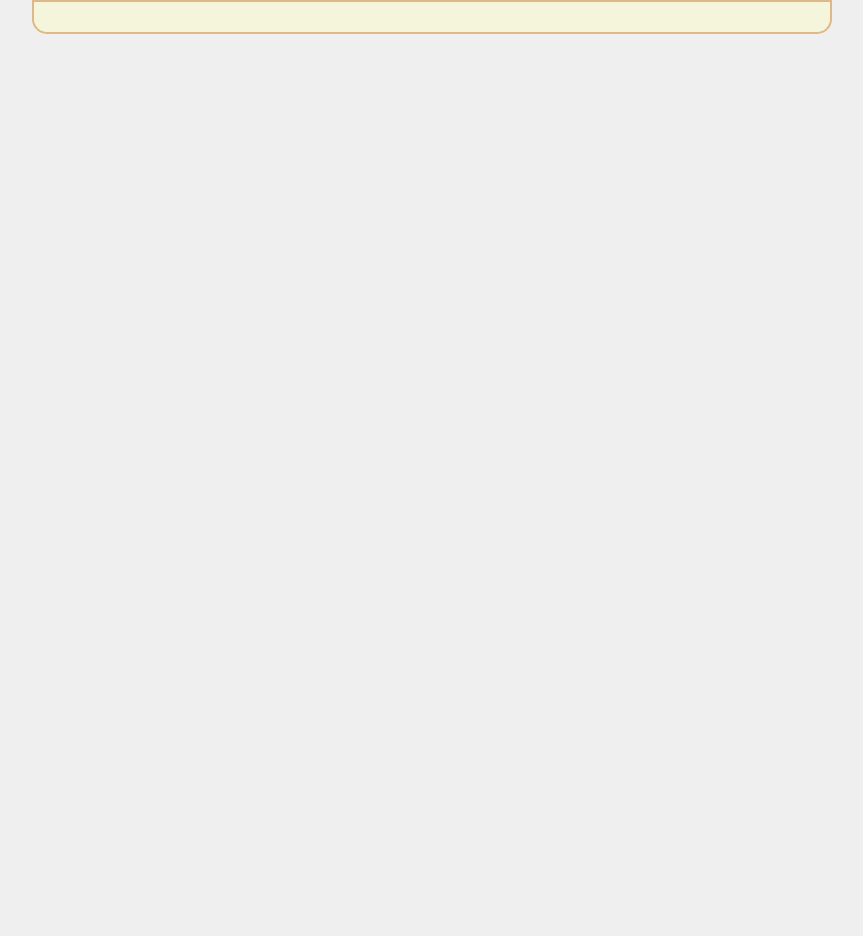
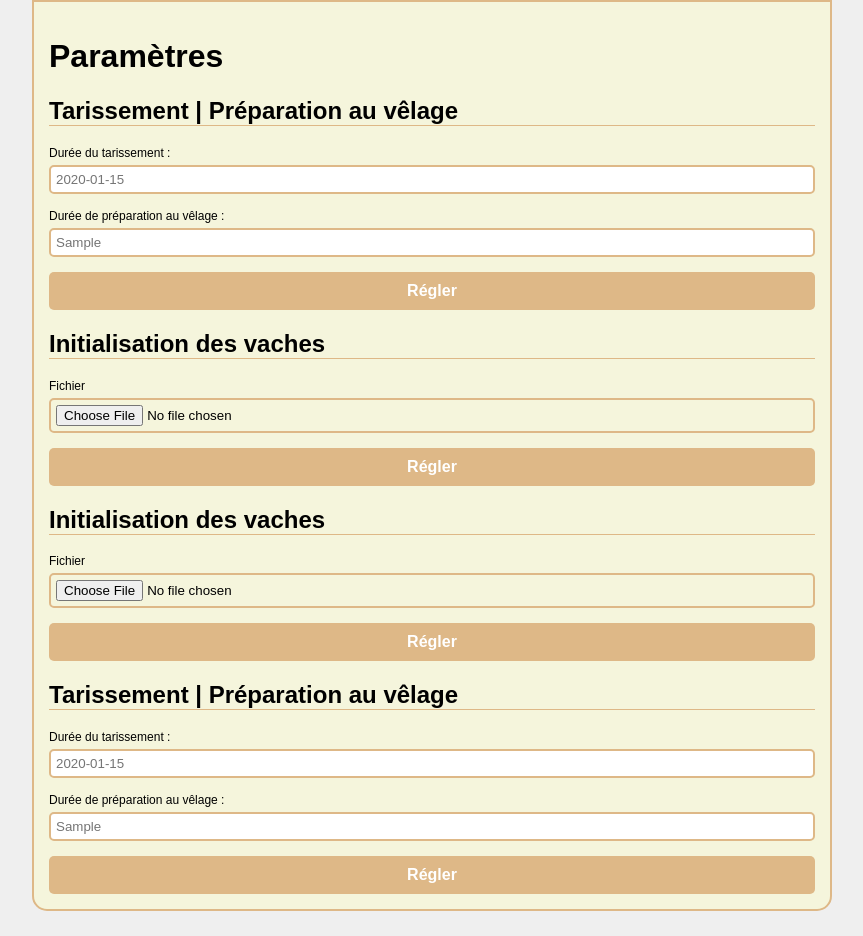
Before and after one commit to loann-des/BioFarm-Monitor, a Flask app: template web_app/templates/settings.html in a window 1280 px wide. Shown: the part 83-1019 px from the top of the page, without its empty margins (208-1071 px from the left). Before the commit the page ends 117 px from the top, so only its background shows below. Run offline with Flask 3, Linux system fonts and the light colour scheme; the template is opened without the code that fills it: most values are stand-ins (such as "Sample title", 1, 10 or a date in 2020); parts of the project's set-up code (start-up, migrations or seed data) failed here and were passed over.

Commit message:
WIP : page setting

```diff
--- a/web_app/__init__.py
+++ b/web_app/__init__.py
@@ -49,6 +49,9 @@ def create_app():
     from .modules.cow import cowbp as cow_blueprint
     app.register_blueprint(cow_blueprint)
 
+    from .modules.settings import settings as settings_blueprint
+    app.register_blueprint(settings_blueprint)
+
     # Jinja2 global functions
     from .fonction import format_bool_fr, date_to_str
     from .models.cow import CowUtils
--- /dev/null
+++ b/web_app/static/css/settings.css
@@ -0,0 +1,101 @@
+@import url("theme-wheat.css");
+
+form input {
+  display: block;
+  box-sizing: border-box;
+  width: 50%;
+  padding: 10px;
+  margin: 5px;
+  border-radius: 0;
+  border: 1px solid var(--theme-accent-color);
+
+  outline: none;
+}
+
+section form {
+  display: flex;
+  flex-direction: column;
+  justify-content: flex-start;
+  align-items: center;
+}
+
+section form label,
+section form input,
+section form button {
+  display: block;
+
+  box-sizing: border-box;
+  width: 100%;
+}
+
+section form label {
+  font-size: 0.75em;
+}
+
+section form input {
+  padding: 5px;
+  margin-bottom: 15px;
+  border: 2px solid var(--theme-accent-color);
+  border-radius: 5px;
+}
+
+section form button {
+  padding: 10px;
+  border: none;
+  border-radius: 5px;
+  background-color: var(--theme-accent-color);
+  color: #ffffff;
+  font-weight: bold;
+  font-size: 1em;
+  cursor: pointer;
+}
+
+section form button:hover {
+  background-color: #cc0000;
+}
+
+form div.message-div {
+  display: none;
+}
+
+form div.error-div {
+  display: block;
+  width: 100%;
+  margin-bottom: 5px;
+  background-color: #ffcccc;
+  border: 1px solid #cc0000;
+}
+
+form div.error-div span {
+  display: block;
+  box-sizing: border-box;
+  width: 100%;
+  margin: 5px;
+  padding: 0;
+
+  text-align: center;
+  font-family: "Liberation Sans", sans-serif;
+  font-size: 0.9em;
+  color: #cc0000;
+}
+
+form div.success-div {
+  display: block;
+  width: 100%;
+  margin-bottom: 5px;
+  background-color: #ccffcc;
+  border: 1px solid #00cc00;
+}
+
+form div.success-div span {
+  display: block;
+  box-sizing: border-box;
+  width: 100%;
+  margin: 5px;
+  padding: 0;
+
+  text-align: center;
+  font-family: "Liberation Sans", sans-serif;
+  font-size: 0.9em;
+  color: #00cc00;
+}
--- /dev/null
+++ b/web_app/static/js/settings.js
@@ -0,0 +1,57 @@
+window.addEventListener("load", () => {
+
+    let timeoutId;
+    const loginForm = document.querySelector("form");
+    loginForm.addEventListener("submit", async (e) => {
+        e.preventDefault();
+
+        const action = e.target.getAttribute("action");
+        const method = e.target.getAttribute("method");
+        const data = new FormData(e.target);
+
+        try {
+            const response = await fetch(action, {
+                method: method,
+                body: data
+            });
+
+            const contentType = response.headers.get("Content-Type");
+
+            if (contentType.includes("application/json")) {
+                const result = await response.json();
+                const errorContainer = document.querySelector(`div#message-div-${result.id}`);
+                const errorTextContainer = document.querySelector(`div#message-div-${result.id} span`);
+
+                clearTimeout(timeoutId); // Clear any existing timeout to prevent multiple timers
+
+                // afficher le message de succès ou d'erreur dans le bons styles
+                errorContainer.classList.remove("message-div", "error-div", "success-div");
+                errorContainer.classList.add(result.success ? "success-div" : "error-div");
+
+                if (result.success) {
+                console.log(result.message);
+                } else {
+                console.log(result.message);
+                }
+                // Afficher le message dans le conteneur
+                errorTextContainer.textContent = result.message;
+                errorTextContainer.innerHTML = result.message;
+
+                // Timer pour masquer le message après 5 secondes
+                timeoutId = setTimeout(() => {
+                    errorContainer.classList.remove("error-div", "success-div");
+                    errorContainer.classList.add("message-div");
+                    }, 5000);
+
+            } else {
+                window.location = "/";
+            }
+        } catch (error) {
+            console.log(`AJAX request failed due to ${error}`);
+
+            errorTextContainer.textContent = "Impossible de mettre à jour les paramètres";
+            errorTextContainer.innerHTML = "Impossible de mettre à jour les paramètres";
+            errorContainer.style.display = "block";
+        }
+    });
+});
--- a/web_app/templates/settings.html
+++ b/web_app/templates/settings.html
@@ -1,3 +1,93 @@
 {% extends 'base.html' %}
 
-{% block title %}Troupeau | BioFarm Monitor{% endblock title %}
+{% block title %}Paramètres | BioFarm Monitor{% endblock title %}
+
+{% block head %}
+  <link rel="stylesheet" type="text/css" href="{{ url_for('static', filename='css/settings.css') }}">
+{% endblock head %}
+
+{% block content %}
+  <h1>Paramètres</h1>
+<!-- Tarissement | Préparation au vêlage -->
+  <section class="user_settings">
+
+    <h2 >Tarissement | Préparation au vêlage</h2>
+
+    <form action="{{ url_for('settings.user_settings') }}" method="POST">
+      <label for="dry_time">Durée du tarissement&nbsp;:</label>
+      <input name="dry_time" type="number" required placeholder={{ dry_time }}>
+
+      <label for="calving_preparation_time">Durée de préparation au vêlage&nbsp;:</label>
+      <input name="calving_preparation_time" type="number" required placeholder={{ calving_preparation }}>
+
+      <div id="message-div-user_settings" class="message-div">
+          <span>test</span>
+      </div>
+
+      <button type="submit">Régler</button>
+    </form>
+
+    </section>
+<!-- init cow -->
+    <section class="init_cow">
+
+    <h2 >Initialisation des vaches</h2>
+
+    <form action="{{ url_for('settings.upload_cows') }}" method="POST">
+      <label for="file" class="form-label">Fichier</label>
+      <input type="file" name="file" accept=".xls,.xlsx" class="form-control" required>
+
+      <div id="message-div-upload_cow" class="message-div">
+          <span>test</span>
+      </div>
+
+      <button type="submit">Régler</button>
+    </form>
+
+
+  </section>
+<!-- init cow -->
+    <section class="init_cow">
+
+    <h2 >Initialisation des vaches</h2>
+
+    <form action="{{ url_for('settings.upload_cows') }}" method="POST">
+      <label for="file" class="form-label">Fichier</label>
+      <input type="file" name="file" accept=".xls,.xlsx" class="form-control" required>
+
+      <div id="message-div-upload_cow" class="message-div">
+          <span>test</span>
+      </div>
+
+      <button type="submit">Régler</button>
+    </form>
+
+
+  </section>
+    <section class="user_settings">
+
+    <div class="user_settings-header">
+    <h2 >Tarissement | Préparation au vêlage</h2>
+    </div>
+
+    <form action="{{ url_for('settings.user_settings') }}" method="POST">
+      <label for="dry_time">Durée du tarissement&nbsp;:</label>
+      <input name="dry_time" type="number" required placeholder={{ dry_time }}>
+
+      <label for="calving_preparation_time">Durée de préparation au vêlage&nbsp;:</label>
+      <input name="calving_preparation_time" type="number" required placeholder={{ calving_preparation }}>
+
+      <div id="message-div-user_settings" class="message-div">
+          <span>test</span>
+      </div>
+
+      <button type="submit">Régler</button>
+    </form>
+
+
+  </section>
+{% endblock %}
+
+{% block js %}
+  <script src="{{ url_for('static', filename='js/settings.js') }}"></script>
+{% endblock js %}
```
Also changed, not shown: web_app/modules/settings.py (added, +177 -0 lines), web_app/modules/views.py (+5 -119 lines).
